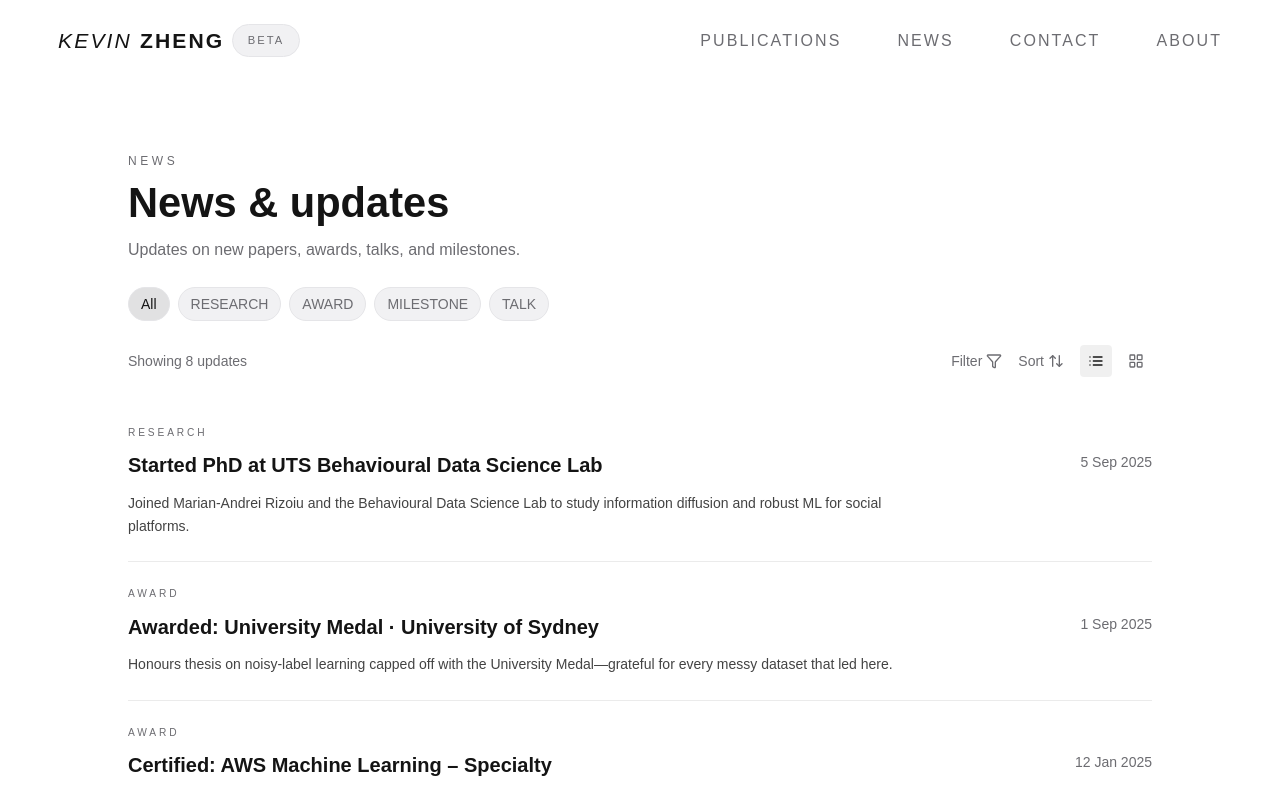
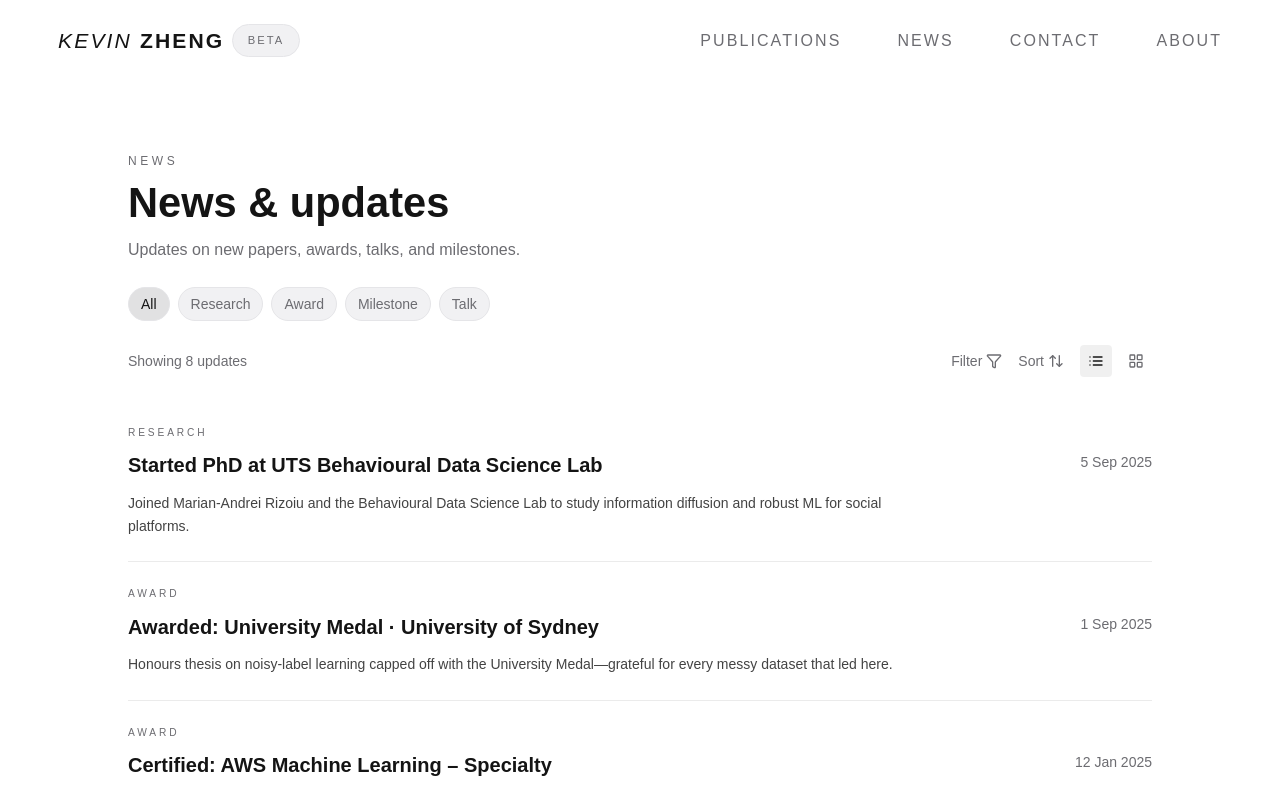
Before and after one commit to kyxzhe/kyxzhe.github.io, a Next.js app: page /news in a window 1280 px wide. Shown: the top 795 px of the page. Built offline with nearby package versions, Linux system fonts and the light colour scheme.

Commit message:
chore: humanize news buttons

```diff
--- a/src/app/news/page.tsx
+++ b/src/app/news/page.tsx
@@ -71,6 +71,17 @@ const ListRow = ({ item }: { item: NewsItem }) => {
     </div>
   );
 };
+
+const categoryLabelMap: Record<NewsCategory, string> = {
+  RESEARCH: "Research",
+  AWARD: "Award",
+  MILESTONE: "Milestone",
+  TALK: "Talk",
+};
+
+function formatCategoryLabel(category: string) {
+  return category === "All" ? "All" : categoryLabelMap[category as NewsCategory] ?? category;
+}
 
 export default function NewsPage() {
   const [activeCategory, setActiveCategory] = useState<string>("All");
@@ -301,7 +312,7 @@ export default function NewsPage() {
                   : "bg-[var(--pill-background)] text-muted-foreground border-[var(--card-border)] hover:border-foreground/40"
               }`}
             >
-              {category}
+              {formatCategoryLabel(category)}
             </button>
           ))}
         </div>
```
